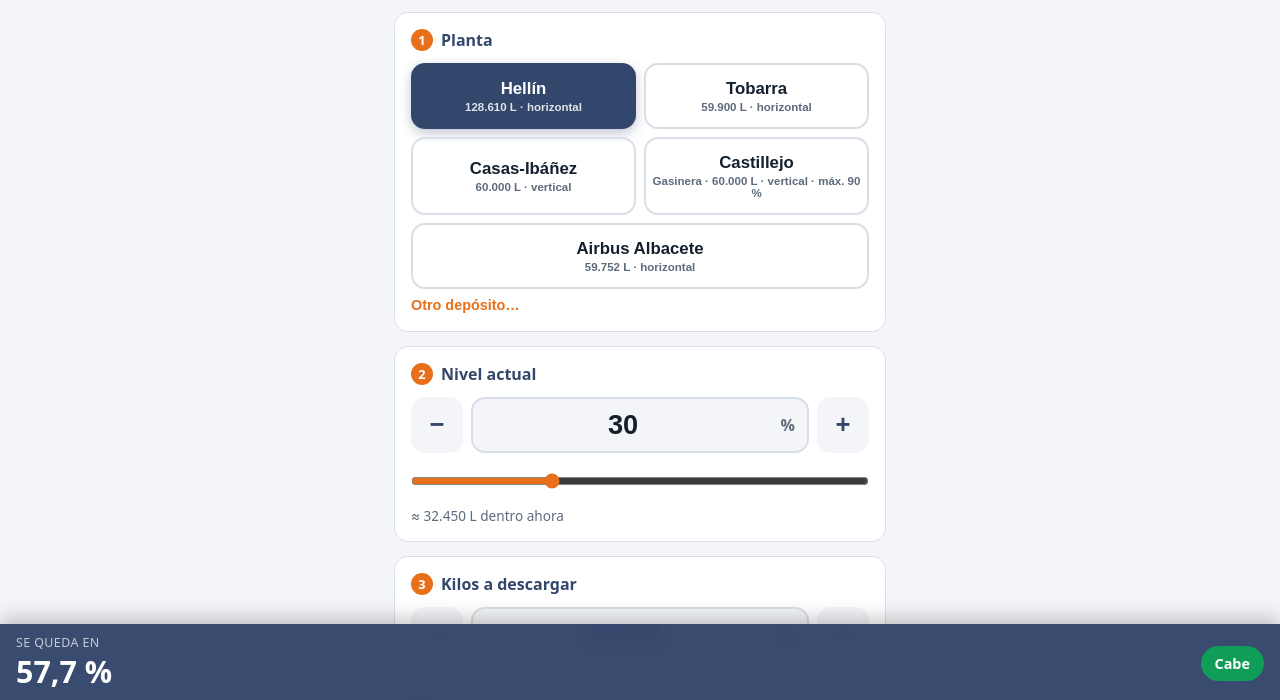
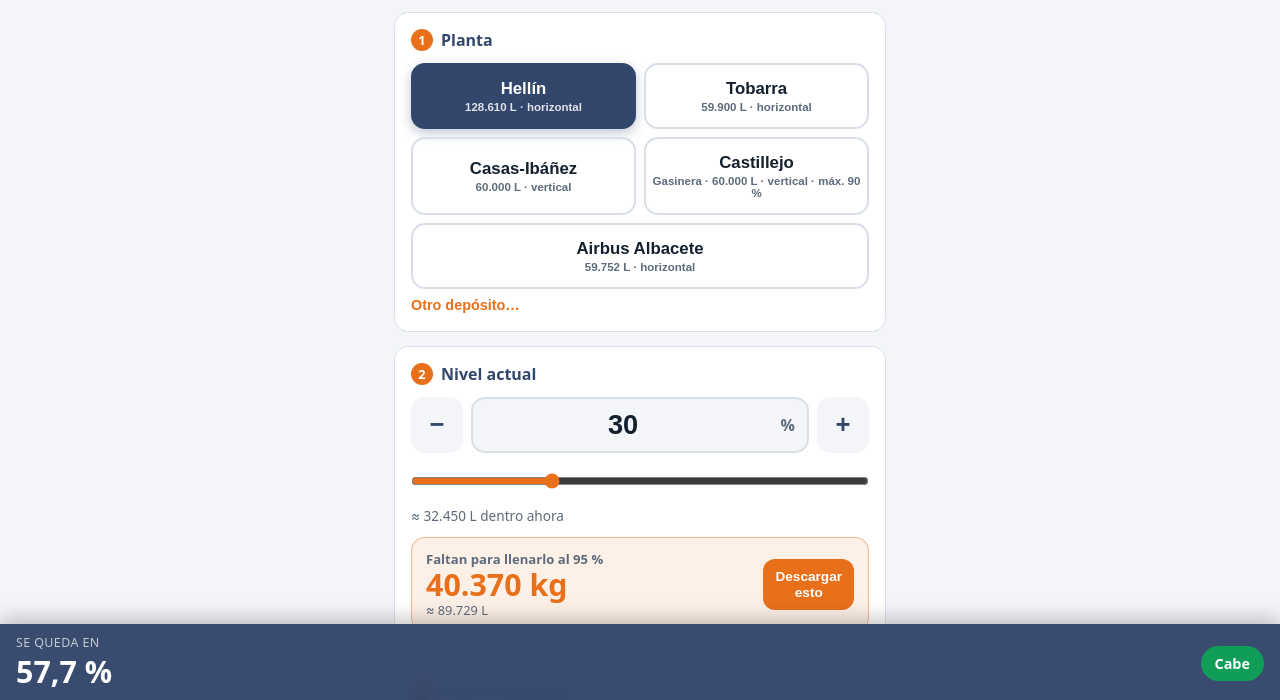
Before and after one commit to tartamoto-pro/calculadora-gnl, a plain HTML site: page index.html in a window 1280 px wide. Shown: the part 98-798 px from the top of the page. Drawn offline with Linux system fonts and the light colour scheme.

Commit message:
Mostrar los kg que faltan hasta el llenado máximo, con botón para descargarlos
Co-Authored-By: Claude Opus 5.5 <noreply@anthropic.com>
Claude-Session: https://claude.ai/code/session_01KA1os464M4hjBXV1GfDUUT

```diff
--- a/index.html
+++ b/index.html
@@ -111,6 +111,13 @@
   .res.h .resgrid{grid-template-columns:1fr}
   .res.h .tank{height:130px;border-radius:70px/65px}
   .note{font-size:.8rem;opacity:.75;margin-top:10px;line-height:1.4}
+  .falta{margin-top:12px;display:flex;align-items:center;justify-content:space-between;gap:10px;
+    background:rgba(232,112,26,.10);border:1.5px solid rgba(232,112,26,.45);border-radius:14px;padding:12px 14px}
+  .falta span{display:block;font-size:.82rem;font-weight:700;color:var(--muted)}
+  .falta b{display:block;font-size:1.9rem;font-weight:900;color:var(--accent);line-height:1.1;font-variant-numeric:tabular-nums}
+  .falta small{display:block;font-size:.8rem;color:var(--muted)}
+  .falta button{flex:0 0 auto;border:none;border-radius:12px;background:var(--accent);color:#fff;font-weight:800;
+    font-size:.85rem;padding:10px 12px;cursor:pointer;line-height:1.15}
   details{font-size:.88rem;color:var(--muted)}
   details summary{cursor:pointer;font-weight:700;color:var(--ink)}
   details p{margin:8px 0;line-height:1.45}
@@ -167,6 +174,10 @@
     </div>
     <input type="range" id="lvlR" min="0" max="100" step="0.5" value="30">
     <div class="hint" id="lvlL"></div>
+    <div class="falta">
+      <div><span id="faltaLbl">Faltan para llenarlo al 95 %</span><b id="faltaKg">–</b><small id="faltaL"></small></div>
+      <button type="button" id="usarFalta">Descargar<br>esto</button>
+    </div>
   </div>
 
   <div class="card">
@@ -292,6 +303,10 @@
   $('lvlM').onclick=()=>setLvl((+$('lvl').value||0)-1);
   $('lvlP').onclick=()=>setLvl((+$('lvl').value||0)+1);
   $('kg').oninput=calc;
+  $('usarFalta').onclick=()=>{ const rho=+$('rho').value||0; if(rho<300||rho>550) return;
+    const lvl=clamp(+$('lvl').value||0,0,100), nowL = orient==='h' ? cap*volFrac(lvl/100) : cap*lvl/100;
+    $('kg').value=Math.floor(Math.max(0,cap*LIM/100-nowL)*rho/1000/10)*10; calc();
+    $('resCard').scrollIntoView({behavior:'smooth',block:'start'}); };
   $('kgM').onclick=()=>{ $('kg').value=Math.max(0,(+$('kg').value||0)-500); calc(); };
   $('kgP').onclick=()=>{ $('kg').value=(+$('kg').value||0)+500; calc(); };
 
@@ -305,6 +320,10 @@
     $('lvlL').textContent='≈ '+fmt(nowL)+' L dentro ahora';
     $('nowL').textContent=fmt(nowL)+' L';
     const m=$('msg'), bp=$('barP');
+    const faltaL=Math.max(0,cap*LIM/100-nowL);
+    $('faltaLbl').textContent='Faltan para llenarlo al '+LIM+' %';
+    $('faltaL').textContent='≈ '+fmt(faltaL)+' L';
+    $('faltaKg').textContent = (rho<300||rho>550) ? '–' : fmt(Math.floor(faltaL*rho/1000/10)*10)+' kg';
     if(rho<300||rho>550){
       $('fin').innerHTML='–<small>%</small>'; $('barV').textContent='–';
       m.className='alert warn'; m.textContent='Revisa la densidad: el GNL anda entre 420 y 470 kg/m³.';
```
